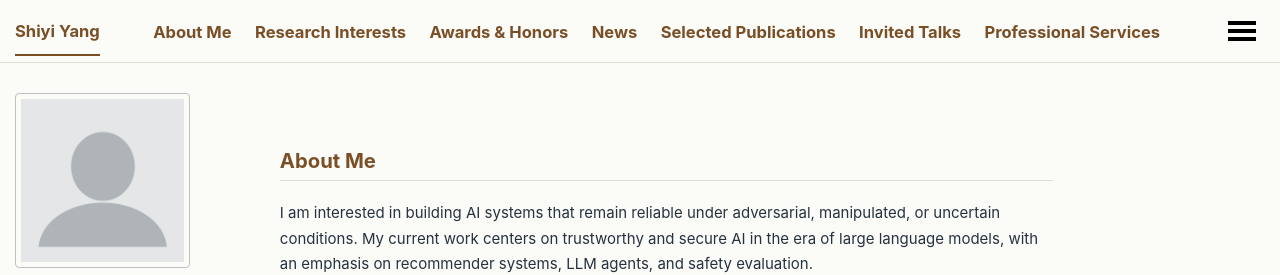
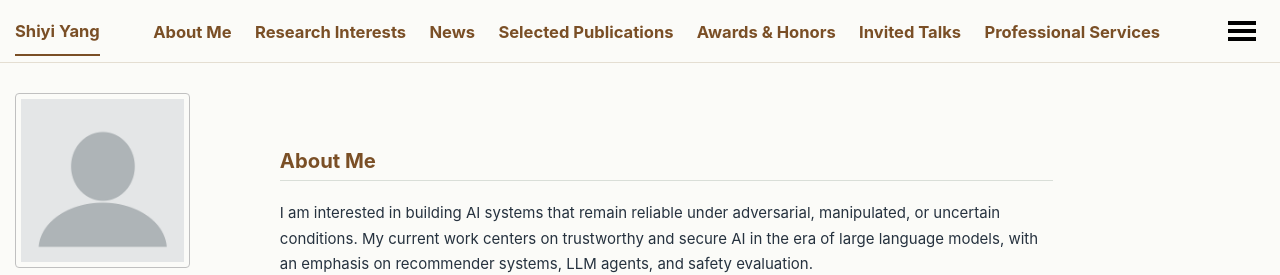
Before and after one commit to shiyiyang-ai/shiyiyang-ai.github.io, a Jekyll site: the page built from _pages/about.md, in a window 1280 px wide. Shown: the top 275 px of the page. Built offline with Jekyll 4.4.1, drawn with Linux system fonts in a browser that asks for light colours; a script bundle is joined from its source files by our own code; library files that are not in the unit come from our copies; part of the change alters nothing that is shown.

```diff
--- a/_data/navigation.yml
+++ b/_data/navigation.yml
@@ -14,14 +14,14 @@ main:
   - title: "Research Interests"
     url: /#research-interests
 
-  - title: "Awards & Honors"
-    url: /#selected-awards-honors
-
   - title: "News"
     url: /#news
 
   - title: "Selected Publications"
     url: /#selected-publications
+
+  - title: "Awards & Honors"
+    url: /#selected-awards-honors
 
   - title: "Invited Talks"
     url: /#invited-talks
```
